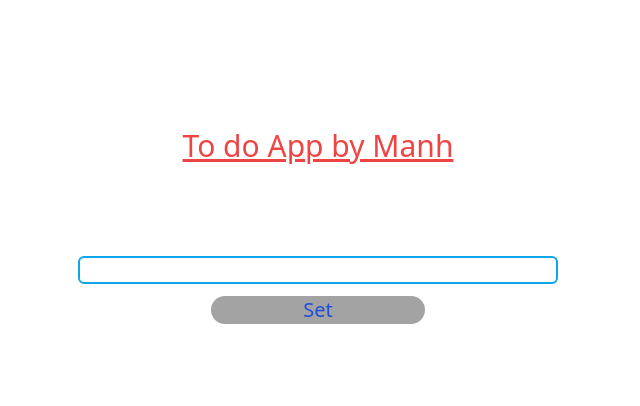
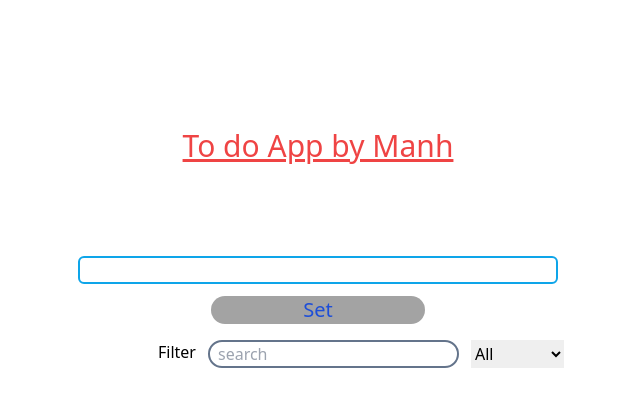
Before and after one commit to camellia-1H/todolist-ts-tw, a React (Vite) app: page / in a window 1280 px wide. Shown: the top 406 px of the page, without its empty margins (322-962 px from the left). Built offline with nearby package versions, Linux system fonts and the light colour scheme.

Commit message:
add filter

```diff
--- a/src/App.tsx
+++ b/src/App.tsx
@@ -1,10 +1,26 @@
 import { useSelector } from "react-redux";
+import { useMemo, useState } from "react";
 import InputFeild from "./components/Input";
-import SingleTodo from "./components/SingleTodo";
 import { RootState } from "./features/store";
+import TodoList from "./components/TodoList";
 
 function App() {
 	const todos = useSelector((state: RootState) => state.todos);
+	const [filterStatus, setStatus] = useState<string>("All");
+	const [filterString, setFilterString] = useState<string>("");
+
+	const result = useMemo(() => {
+		return todos.filter(todo => {
+			return (
+				(filterStatus === "All"
+					? true
+					: String(todo.isDone) === filterStatus) &&
+				todo.todo.startsWith(filterString)
+			);
+		});
+	}, [filterStatus, todos, filterString]);
+
+	console.log(result);
 	console.log(todos);
 
 	return (
@@ -14,12 +30,26 @@ function App() {
 					To do App by Manh
 				</h1>
 				<InputFeild />
+				<div className="w-6/12 flex justify-around my-4">
+					<label htmlFor="isDone">Filter</label>
+					<input
+						type="text"
+						placeholder="search"
+						className="border-2 rounded-full border-slate-500 focus:bg-red-200 px-2 mx-3"
+						onChange={e => setFilterString(e.target.value)}
+					/>
+					<select
+						name="isDone"
+						id="isDone"
+						onChange={e => setStatus(e.target.value)}
+					>
+						<option value="All">All</option>
+						<option value="true">Done</option>
+						<option value="false">Not Done</option>
+					</select>
+				</div>
 
-				<ul className="w-full marker:text-sky-400 list-disc pl-5 space-y-3 text-slate-400">
-					{todos.map(todo => (
-						<SingleTodo key={todo.id} todo={todo} />
-					))}
-				</ul>
+				<TodoList todos={result} />
 			</div>
 		</div>
 	);
--- a/src/components/Input.tsx
+++ b/src/components/Input.tsx
@@ -17,7 +17,6 @@ const InputFeild = () => {
 				className="w-9/12 my-3 rounded-md border-2 border-sky-500 focus:outline-none focus:ring focus:ring-violet-300"
 			/>
 			<button
-				type="submit"
 				className="w-4/12 text-xl text-blue-700 bg-neutral-400 rounded-full hover:bg-neutral-500 hover:text-red-400"
 				onClick={() => {
 					if (todo.trim().length > 0) {
--- a/src/components/SingleTodo.tsx
+++ b/src/components/SingleTodo.tsx
@@ -59,7 +59,6 @@ const SingleTodo = ({ todo }: Props) => {
 					)}
 				</>
 			)}
-			<span>{String(todo.isDone)}</span>
 			<button
 				onClick={() => handleDelete(todo.id)}
 				className="ml-1 w-1/6 text-sm text-fuchsia-400 bg-red-200 rounded-full hover:bg-neutral-500 hover:text-red-400"
@@ -68,28 +67,37 @@ const SingleTodo = ({ todo }: Props) => {
 			</button>
 
 			{todo.isDone ? (
+				<>
 					<s className="ml-1 text-center w-1/6 text-sm text-fuchsia-400 bg-slate-600 rounded-full ">
 						Edit
 					</s>
+					<button
+						onClick={() => handleDone(todo.id)}
+						className="ml-1 w-1/6 text-sm text-fuchsia-400 bg-slate-600 rounded-full "
+					>
+						Done
+					</button>
+				</>
 			) : (
+				<>
 					<button
 						onClick={() => {
 							if (!isEdit) {
 								setEdit(!isEdit);
-							// inputRef.current?.focus();
 							} else setEdit(false);
 						}}
 						className="ml-1 w-1/6 text-sm text-fuchsia-400 bg-red-200 rounded-full hover:bg-neutral-500 hover:text-red-400"
 					>
 						Edit
 					</button>
-			)}
 					<button
 						onClick={() => handleDone(todo.id)}
 						className="ml-1 w-1/6 text-sm text-fuchsia-400 bg-red-200 rounded-full hover:bg-neutral-500 hover:text-red-400"
 					>
 						Done
 					</button>
+				</>
+			)}
 		</li>
 	);
 };
--- /dev/null
+++ b/src/components/TodoList.tsx
@@ -0,0 +1,19 @@
+import { FC } from "react";
+import { Todo } from "../models/Todo";
+import SingleTodo from "./SingleTodo";
+
+type Props = {
+	todos: Todo[];
+};
+
+const TodoList: FC<Props> = ({ todos }) => {
+	return (
+		<ul className="w-full marker:text-sky-400 list-disc pl-5 space-y-3 text-slate-400">
+			{todos.map(todo => (
+				<SingleTodo key={todo.id} todo={todo} />
+			))}
+		</ul>
+	);
+};
+
+export default TodoList;
```
Lines whose indentation alone changed are shown as unchanged.
